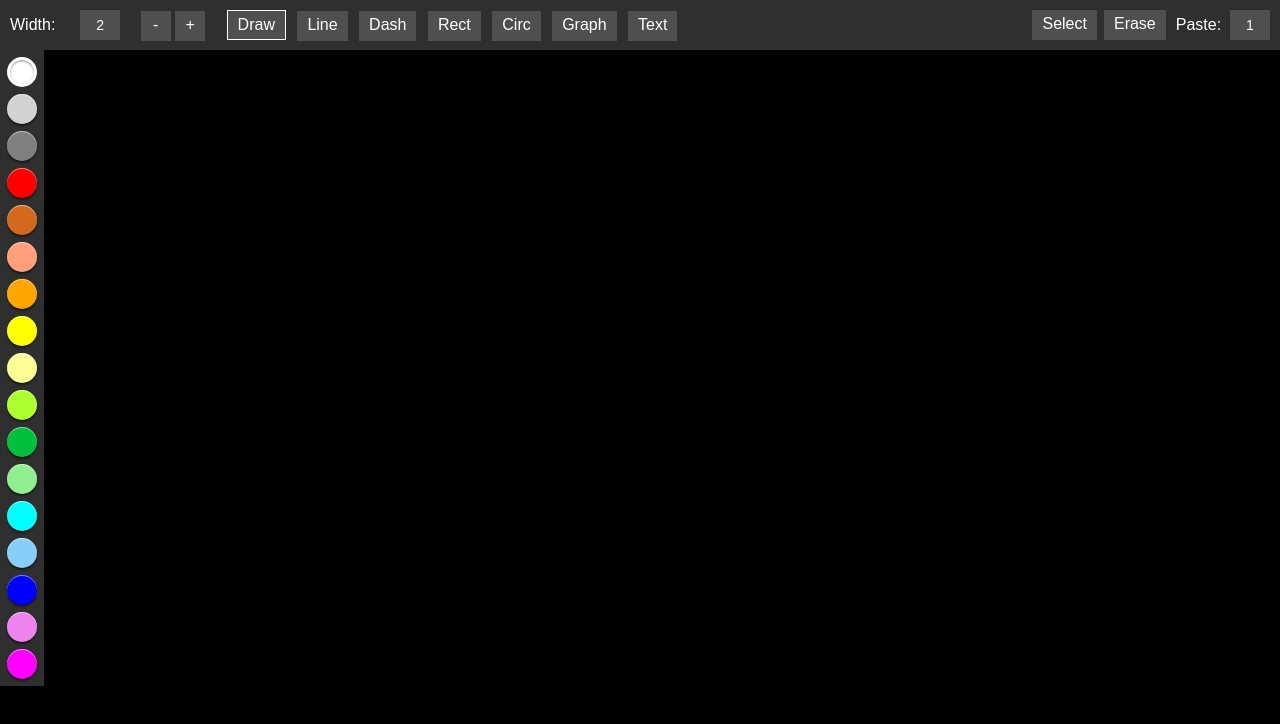
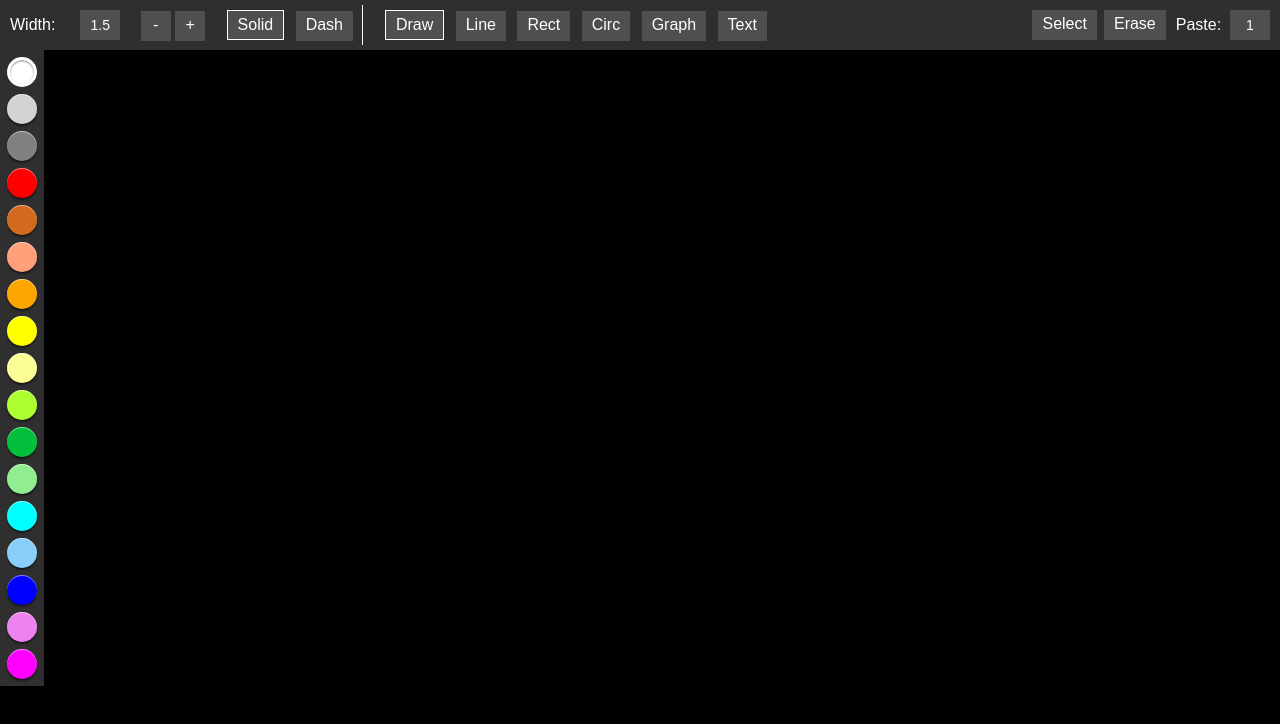
Before and after one commit to scraft1/drawingapp, a plain HTML site: page index.html in a window 1280 px wide. Shown: the top 724 px of the page. Drawn offline with nearby package versions, Linux system fonts and the light colour scheme.

Commit message:
solid and dash styles

```diff
--- a/index.html
+++ b/index.html
@@ -17,9 +17,11 @@
       <div id="decrad" class="radcontrol">-</div>
       <div id="incrad" class="radcontrol">+</div>
     </div>
+    <div id="solid" class="tool-style">Solid</div>
+    <div id="dash" class="tool-style">Dash</div>
+    <div class="vertical-divider"></div>&emsp;
     <div id="draw" class="tool">Draw</div>
     <div id="line" class="tool">Line</div>
-    <div id="dash" class="tool">Dash</div>
     <div id="rectangle" class="tool">Rect</div>
     <div id="circle" class="tool">Circ</div>
     <div id="graph" class="tool">Graph</div>
--- a/js/main.js
+++ b/js/main.js
@@ -43,6 +43,8 @@ function rectCoord(x1,y1,x2,y2){
     return {x:x, y:y, w:w, h:h}
 }
 
+// FIXES:
+// changing tool with select rect
 
 // TO DO:
 // select zoom?
@@ -54,6 +56,7 @@ function rectCoord(x1,y1,x2,y2){
 // multiline text, fill, lasso?
 // save images and reupload images
 // arrange colors
+// hide layers
 
 // Tool bar
 // Width, scale
--- a/js/setup.js
+++ b/js/setup.js
@@ -5,3 +5,6 @@
 // drawing.js: activateDrawing, drawingTool
 
 activateDrawing({target:drawingTool}); // set drawing tool as default
+
+var defaultStyle = document.getElementById('solid');
+setToolStyle({target: defaultStyle});
--- a/js/shapes.js
+++ b/js/shapes.js
@@ -42,14 +42,7 @@ function activateLine(e){
     canvas.addEventListener('mousemove', drawLine);
 }
 
-function activateDash(e){
-    shapeTool(e);
-    ctx.setLineDash([2*radius, 6*radius]);
-    canvas.addEventListener('mousemove', drawLine);
-}
-
 document.getElementById('line').addEventListener('click', activateLine);
-document.getElementById('dash').addEventListener('click', activateDash);
 
 
 // RECTANGLE
--- a/js/toolbar.js
+++ b/js/toolbar.js
@@ -2,7 +2,7 @@
 // main.js: ctx, canvas, gradrad
 
 // RADIUS
-var radius = 2, // default
+var radius = 1.5, // default
     minRad = 0.5,
     maxRad = 20,
     interval = 1,
@@ -61,7 +61,7 @@ function setTool(tool){
 
     removeEventListeners();
     textToolbar.style.display = 'none';
-    ctx.setLineDash([]);
+    //ctx.setLineDash([]);
     canvas.style.cursor = 'crosshair';
 }
 
@@ -102,3 +102,22 @@ function removeEventListeners(){
     canvas.removeEventListener('mousemove', moveSelect);
     canvas.removeEventListener('mouseup', endSelect);
 }
+
+// TOOL STYLES
+function setToolStyle(e){
+    var active = document.getElementsByClassName('tool-style active')[0];
+    if(active){
+        active.className = 'tool-style';
+    }
+    var toolStyle = e.target;
+    toolStyle.className += ' active';
+
+    if(toolStyle.id == 'dash'){
+        ctx.setLineDash([2*radius, 6*radius]);
+    } else {
+        ctx.setLineDash([]);
+    }
+}
+
+document.getElementById('solid').addEventListener('click', setToolStyle);
+document.getElementById('dash').addEventListener('click', setToolStyle);
--- a/style.css
+++ b/style.css
@@ -15,7 +15,7 @@
     background-color: #2f2f2f;
 }
 
-#radval, .radcontrol, .tool, #imgscale {
+#radval, .radcontrol, .tool, .tool-style, #imgscale {
     background-color: #4f4f4f;
     height:30px;
     display: inline-block;
@@ -49,13 +49,22 @@
     margin-right: 10px;
 }
 
-.tool {
+.tool, .tool-style {
     padding: 5px 10px 5px 10px;
     margin-left:7px;
 }
 
-.tool.active {
+.tool.active, .tool-style.active {
     border: 1px solid white;
+}
+
+.vertical-divider {
+    border-left:1px solid white;
+    height:40px;
+    display: inline-block;
+    position:fixed;
+    top:5px;
+    margin-left:5px;
 }
 
 #text-toolbar {
```
